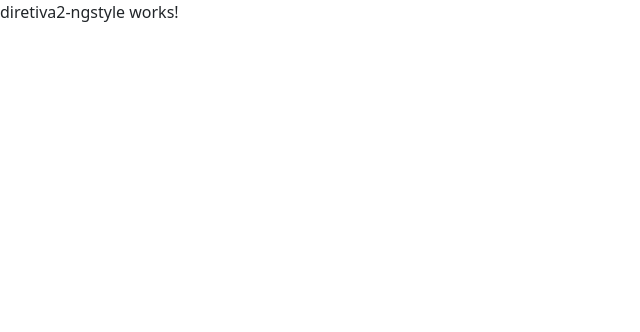
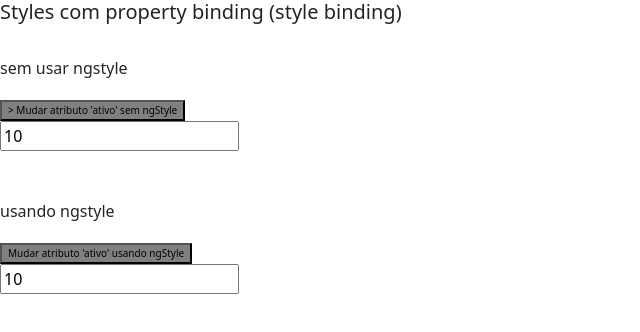
Before and after one commit to devFabioMats/formacao-angular, an Angular app in the folder diretivas2/: page / in a window 1280 px wide. Shown: the top 332 px of the page, without its empty margins (0-640 px from the left). Built offline with nearby package versions, Linux system fonts and the light colour scheme.

Commit message:
ngstyle finalizado

```diff
--- a/diretivas2/src/app/diretiva2-ngstyle/diretiva2-ngstyle.component.html
+++ b/diretivas2/src/app/diretiva2-ngstyle/diretiva2-ngstyle.component.html
@@ -1 +1,31 @@
-<p>diretiva2-ngstyle works!</p>
+<h5>Styles com property binding (style binding)</h5><br>
+
+<!-- sem usar o ngstyle -->
+<p>sem usar ngstyle</p>
+<button [style.backgroundColor]="ativo ? 'blue' : 'gray'"
+        [style.color]="ativo ? 'white' : 'black'"
+        [style.fontWeight]="ativo ? 'bold' : 'normal'"
+        [style.fontSize]="tamanhoFonte + 'px'"
+        (click)="mudarAtivo()">
+    >
+    Mudar atributo 'ativo' sem ngStyle
+</button>
+<br>
+<input type="text" [(ngModel)]="tamanhoFonte">
+
+<br><br><br>
+
+<!-- usando o ngstyle -->
+<p>usando ngstyle</p>
+<button
+    [ngStyle]="{
+        'background-color': (ativo ? 'blue' : 'gray'),
+        'color': (ativo ? 'white' : 'black'),
+        'font-weight': (ativo ? 'bold' : 'normal'),
+        'font-size': (tamanhoFonte + 'px')
+    }"
+    (click)="mudarAtivo()">
+    Mudar atributo 'ativo' usando ngStyle
+</button>
+<br>
+<input type="text" [(ngModel)]="tamanhoFonte">
--- a/diretivas2/src/app/diretiva2-ngstyle/diretiva2-ngstyle.component.ts
+++ b/diretivas2/src/app/diretiva2-ngstyle/diretiva2-ngstyle.component.ts
@@ -9,4 +9,11 @@ import { Component } from '@angular/core';
 })
 export class Diretiva2NgstyleComponent {
 
+  ativo: boolean = false;
+  tamanhoFonte: number = 10;
+
+  mudarAtivo() {
+    this.ativo = !this.ativo;
+  }
+
 }
```
